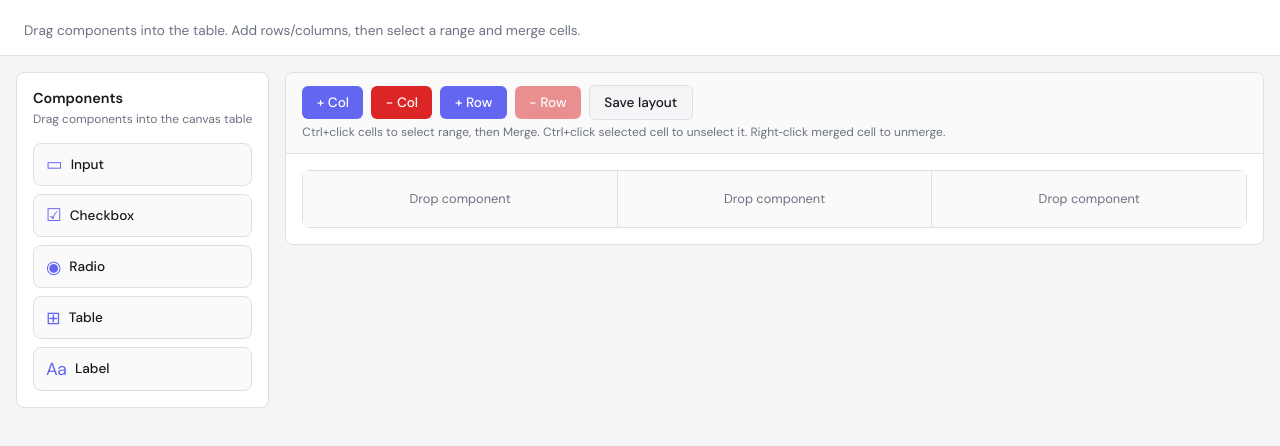
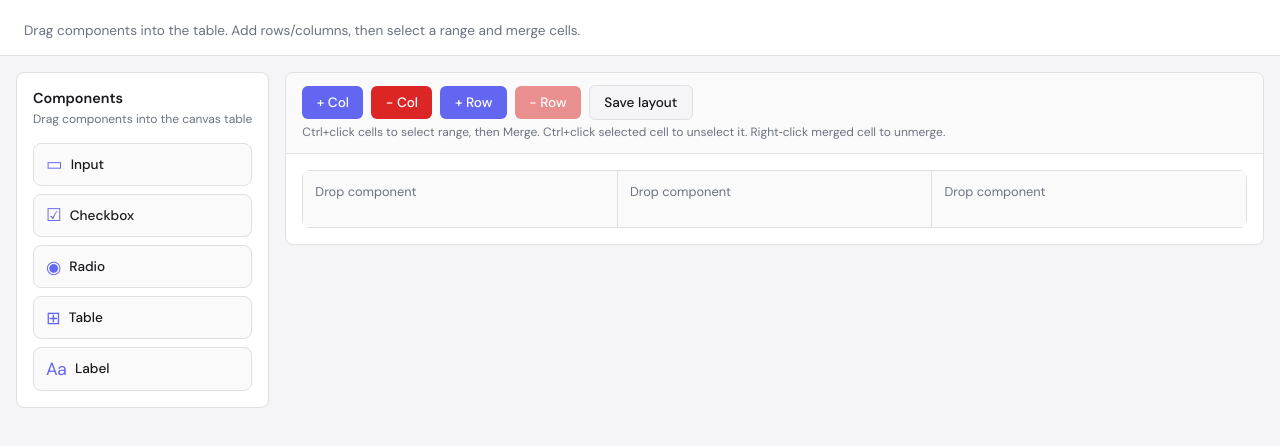
Before and after one commit to brunoalvesdasilvabr/form-builder-app, an Angular app: page / in a window 1280 px wide. Shown: the top 446 px of the page. Built offline with nearby package versions, Linux system fonts and the light colour scheme.

Commit message:
table size

```diff
--- a/src/app/features/admin/components/canvas/canvas.component.scss
+++ b/src/app/features/admin/components/canvas/canvas.component.scss
@@ -87,6 +87,7 @@
 
 .canvas-table {
   width: 100%;
+  table-layout: fixed;
   border-collapse: collapse;
   background: var(--bg-main);
   border-radius: var(--radius);
@@ -103,6 +104,12 @@
 
   &:hover {
     background: var(--bg-cell-hover);
+  }
+
+  > * {
+    display: block;
+    width: 100%;
+    min-width: 0;
   }
 }
 
--- a/src/app/shared/components/embedded-table/embedded-table.component.scss
+++ b/src/app/shared/components/embedded-table/embedded-table.component.scss
@@ -2,27 +2,37 @@
   display: block;
   width: 100%;
   min-height: 120px;
+  max-width: 100%;
+  box-sizing: border-box;
 }
 
 .embedded-table-wrap {
   position: relative;
   width: 100%;
+  min-width: 0;
+  max-width: 100%;
   min-height: 120px;
   border: 1px solid var(--border);
   border-radius: var(--radius);
   background: var(--bg-cell);
   overflow: hidden;
+  box-sizing: border-box;
 }
 
 .embedded-table-scroll {
   width: 100%;
+  min-width: 0;
+  max-width: 100%;
   overflow: auto;
+  box-sizing: border-box;
 }
 
 .embedded-table {
   width: 100%;
+  table-layout: fixed;
   border-collapse: collapse;
   font-size: 0.85rem;
+  box-sizing: border-box;
 }
 
 .embedded-cell {
--- a/src/app/shared/components/widget-renderer/widget-renderer.component.html
+++ b/src/app/shared/components/widget-renderer/widget-renderer.component.html
@@ -1,6 +1,7 @@
 @if (widget(); as w) {
   <div
     class="widget"
+    [class.widget--no-padding]="w.type === 'table'"
     (click)="$event.stopPropagation()"
     [attr.draggable]="cellId() !== undefined"
     (dragstart)="cellId() !== undefined && onDragStartCell($event)"
--- a/src/app/shared/components/widget-renderer/widget-renderer.component.scss
+++ b/src/app/shared/components/widget-renderer/widget-renderer.component.scss
@@ -1,8 +1,18 @@
+:host {
+  display: block;
+  width: 100%;
+}
+
 .widget {
   position: relative;
   width: 100%;
   min-height: 2rem;
   padding: 0.5rem;
+  box-sizing: border-box;
+
+  &.widget--no-padding {
+    padding: 0;
+  }
 }
 
 .widget[draggable="true"] {
@@ -149,6 +159,15 @@
   display: block;
   width: 100%;
   min-height: 140px;
+  max-width: 100%;
+}
+
+.widget app-embedded-table .embedded-table-wrap,
+.widget app-embedded-table .embedded-table-scroll,
+.widget app-embedded-table .embedded-table {
+  width: 100%;
+  max-width: 100%;
+  box-sizing: border-box;
 }
 
 .widget-remove {
```
